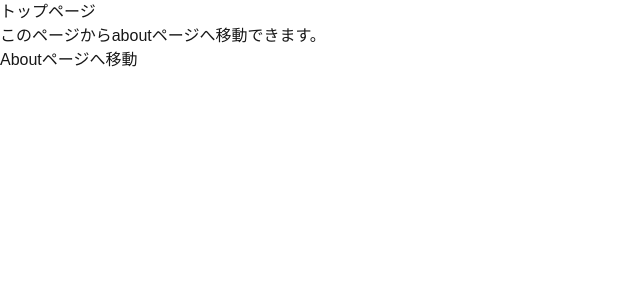
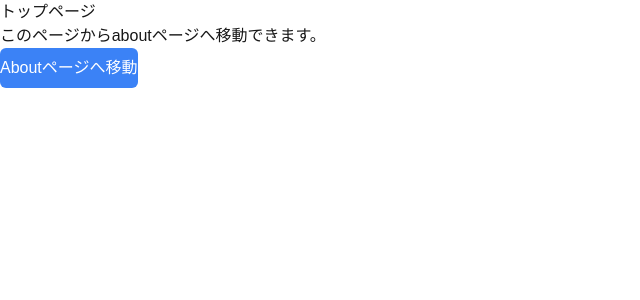
Before and after one commit to aya01no/my-nextjs-app, a Next.js app: page / in a window 1280 px wide. Shown: the top 300 px of the page, without its empty margins (0-640 px from the left). Built offline with nearby package versions, Linux system fonts and the light colour scheme.

Commit message:
topからaboutへのボタン作成。コンポーネント

```diff
--- a/app/about/page.tsx
+++ b/app/about/page.tsx
@@ -1,3 +1,4 @@
+
 export default function About()
 {
     return (
--- a/app/page.tsx
+++ b/app/page.tsx
@@ -1,13 +1,14 @@
+'use client';
+
 import Link from "next/link";
+import Button from "@/components/Button";
 
 export default function Home() {
   return (
     <div>
       <h1>トップページ</h1>
       <p>このページからaboutページへ移動できます。</p>
-      <Link href="/about">
-      <button>Aboutページへ移動</button>
-      </Link>
-      </div>
+       <Button href="/about">Aboutページへ移動</Button>
+    </div>
   );
 }
--- /dev/null
+++ b/components/Button.tsx
@@ -0,0 +1,16 @@
+"use client";
+
+import Link from "next/link";
+import React from "react";
+
+export default function Button({ children, href}: {children: React.ReactNode; href: string}) {
+    return (
+        <Link href={href}>
+        <button
+        className="px -4 py-2 bg-blue-500 text-white rounded-md hover:bg-blue-700"
+        >
+            {children}
+        </button>
+        </Link>
+    );
+}
```
